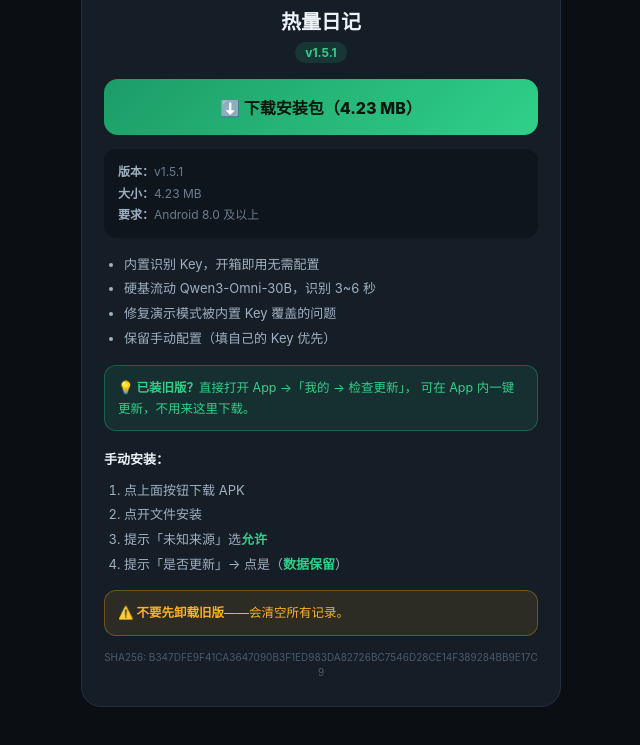
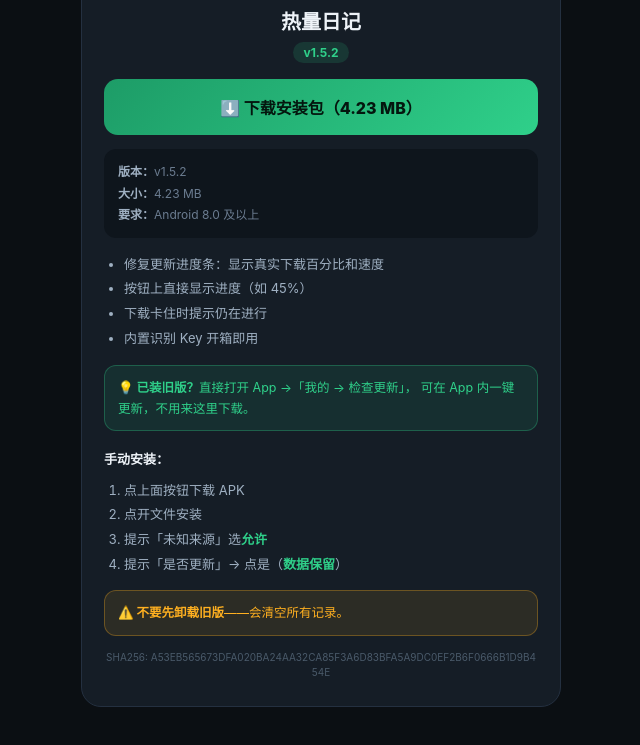
Before and after one commit to zhouyu-1/mytest, a website: page dist/index.html in a window 1280 px wide. Shown: the part 115-860 px from the top of the page, without its empty margins (319-959 px from the left). Drawn offline with Linux system fonts and the light colour scheme.

Commit message:
release: download page for v1.5.2

```diff
--- a/dist/index.html
+++ b/dist/index.html
@@ -3,7 +3,7 @@
 <head>
 <meta charset="UTF-8">
 <meta name="viewport" content="width=device-width,initial-scale=1,viewport-fit=cover">
-<title>热量日记 v1.5.1</title>
+<title>热量日记 v1.5.2</title>
 <style>
   *{box-sizing:border-box;-webkit-tap-highlight-color:transparent}
   body{margin:0;padding:24px 20px 40px;background:#0b0f13;color:#eef3f8;
@@ -37,17 +37,17 @@
 <div class="card">
   <div class="logo">🔥</div>
   <h1>热量日记</h1>
-  <div class="ver">v1.5.1</div>
+  <div class="ver">v1.5.2</div>
 
-  <a class="dl" href="https://cdn.jsdelivr.net/gh/zhouyu-1/mytest@332d25e7acf45ea672ad5b13f17889905d3a5899/dist/calorie-diary-latest.apk" download>⬇️ 下载安装包（4.23 MB）</a>
+  <a class="dl" href="https://cdn.jsdelivr.net/gh/zhouyu-1/mytest@d6fb89cdb8252bb91b46f0e16eda1b8e54283854/dist/calorie-diary-latest.apk" download>⬇️ 下载安装包（4.23 MB）</a>
 
   <div class="meta">
-    <b>版本：</b>v1.5.1<br>
+    <b>版本：</b>v1.5.2<br>
     <b>大小：</b>4.23 MB<br>
     <b>要求：</b>Android 8.0 及以上
   </div>
 
-  <ul style="text-align:left;font-size:13px;color:#9fb0c2;line-height:1.9;padding-left:20px;margin:12px 0"><li>内置识别 Key，开箱即用无需配置</li><li>硬基流动 Qwen3-Omni-30B，识别 3~6 秒</li><li>修复演示模式被内置 Key 覆盖的问题</li><li>保留手动配置（填自己的 Key 优先）</li></ul>
+  <ul style="text-align:left;font-size:13px;color:#9fb0c2;line-height:1.9;padding-left:20px;margin:12px 0"><li>修复更新进度条：显示真实下载百分比和速度</li><li>按钮上直接显示进度（如 45%）</li><li>下载卡住时提示仍在进行</li><li>内置识别 Key 开箱即用</li></ul>
 
   <div class="auto">
     <b>💡 已装旧版？</b>直接打开 App →「我的 → 检查更新」，
@@ -68,7 +68,7 @@
     <b>⚠️ 不要先卸载旧版</b>——会清空所有记录。
   </div>
 
-  <div class="sha">SHA256: B347DFE9F41CA3647090B3F1ED983DA82726BC7546D28CE14F389284BB9E17C9</div>
+  <div class="sha">SHA256: A53EB565673DFA020BA24AA32CA85F3A6D83BFA5A9DC0EF2B6F0666B1D9B454E</div>
 </div>
 </body>
 </html>
```
